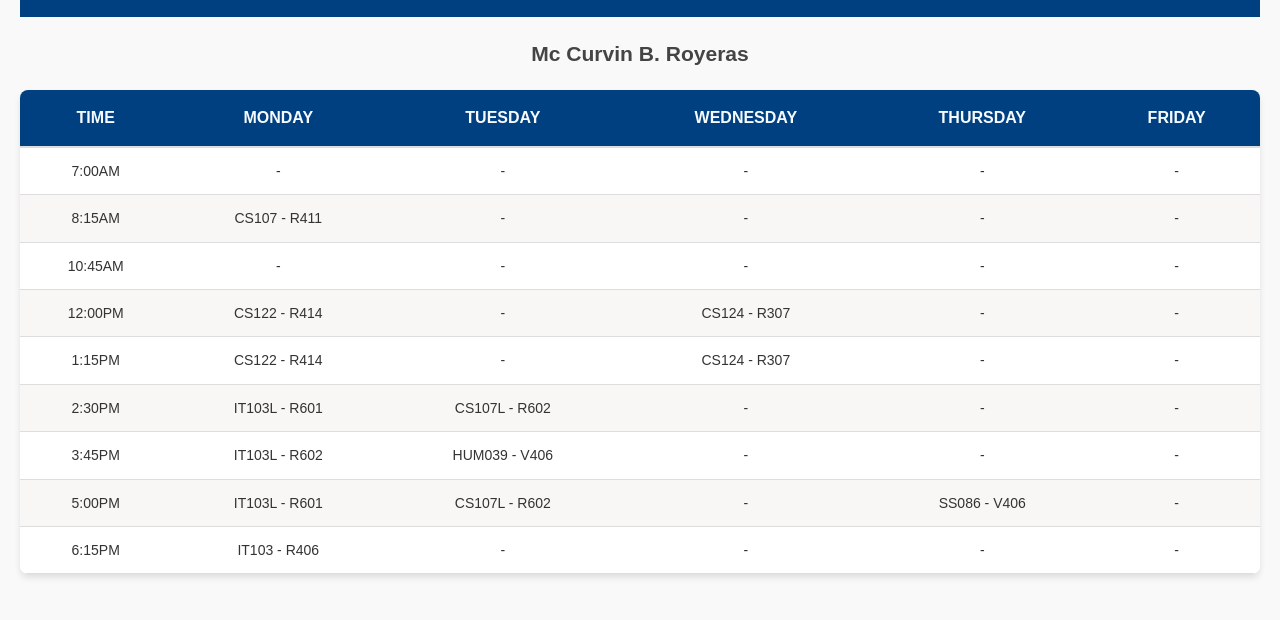
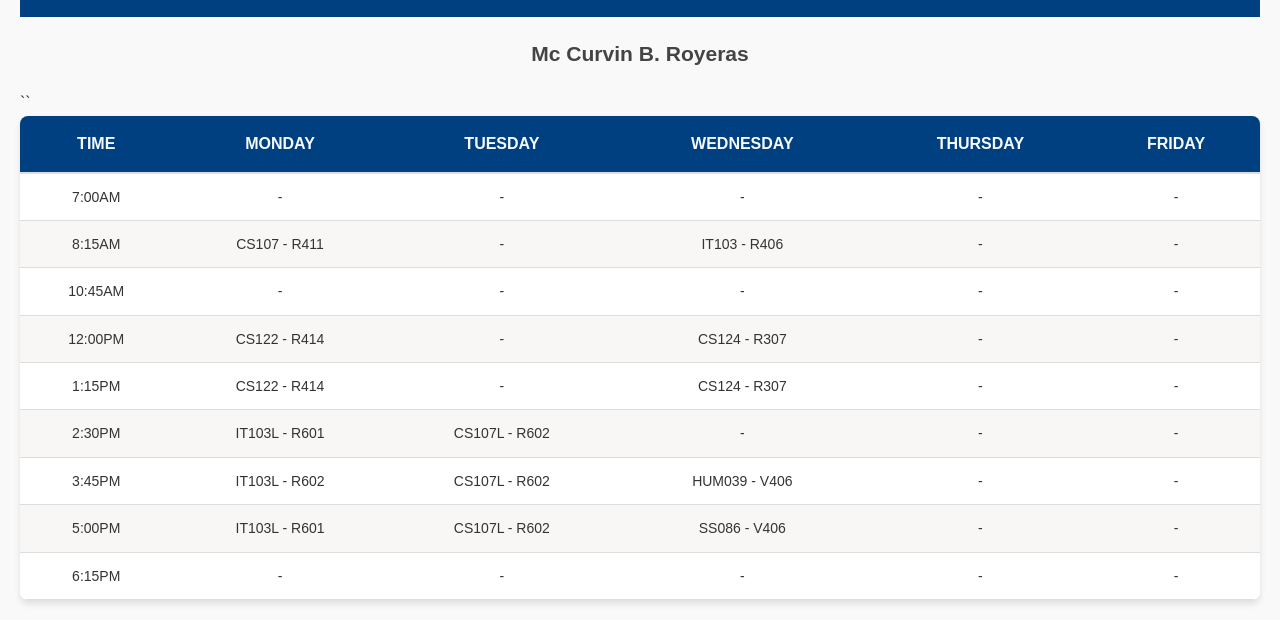
Before and after one commit to McCurvin/McCurvin.github.io, a plain HTML site: page RoyerasCourseSchedule.html in a window 1280 px wide. Shown: the part 210-830 px from the top of the page. Before the commit the page ends 804 px from the top, so only its background shows below. Drawn offline with Linux system fonts and the light colour scheme.

Commit message:
corrected schedule

```diff
--- a/RoyerasCourseSchedule.html
+++ b/RoyerasCourseSchedule.html
@@ -14,7 +14,7 @@
     </div>
     <div class="Name">
         <h3>Mc Curvin B. Royeras</h3>
-    </div>
+    </div>``
 
     <table>
         <thead>
@@ -40,7 +40,7 @@
                 <td>8:15AM</td>
                 <td>CS107 - R411</td>
                 <td>-</td>
-                <td>-</td>
+                <td>IT103 - R406</td>
                 <td>-</td>
                 <td>-</td>
             </tr>
@@ -79,8 +79,8 @@
             <tr>
                 <td>3:45PM</td>
                 <td>IT103L - R602</td>
+                <td>CS107L - R602</td>
                 <td>HUM039 - V406</td>
-                <td>-</td>
                 <td>-</td>
                 <td>-</td>
             </tr>
@@ -88,13 +88,13 @@
                 <td>5:00PM</td>
                 <td>IT103L - R601</td>
                 <td>CS107L - R602</td>
+                <td>SS086 - V406</td>
                 <td>-</td>
-                <td>SS086 - V406</td>
                 <td>-</td>
             </tr>
             <tr>
                 <td>6:15PM</td>
-                <td>IT103 - R406</td>
+                <td>-</td>
                 <td>-</td>
                 <td>-</td>
                 <td>-</td>
```
